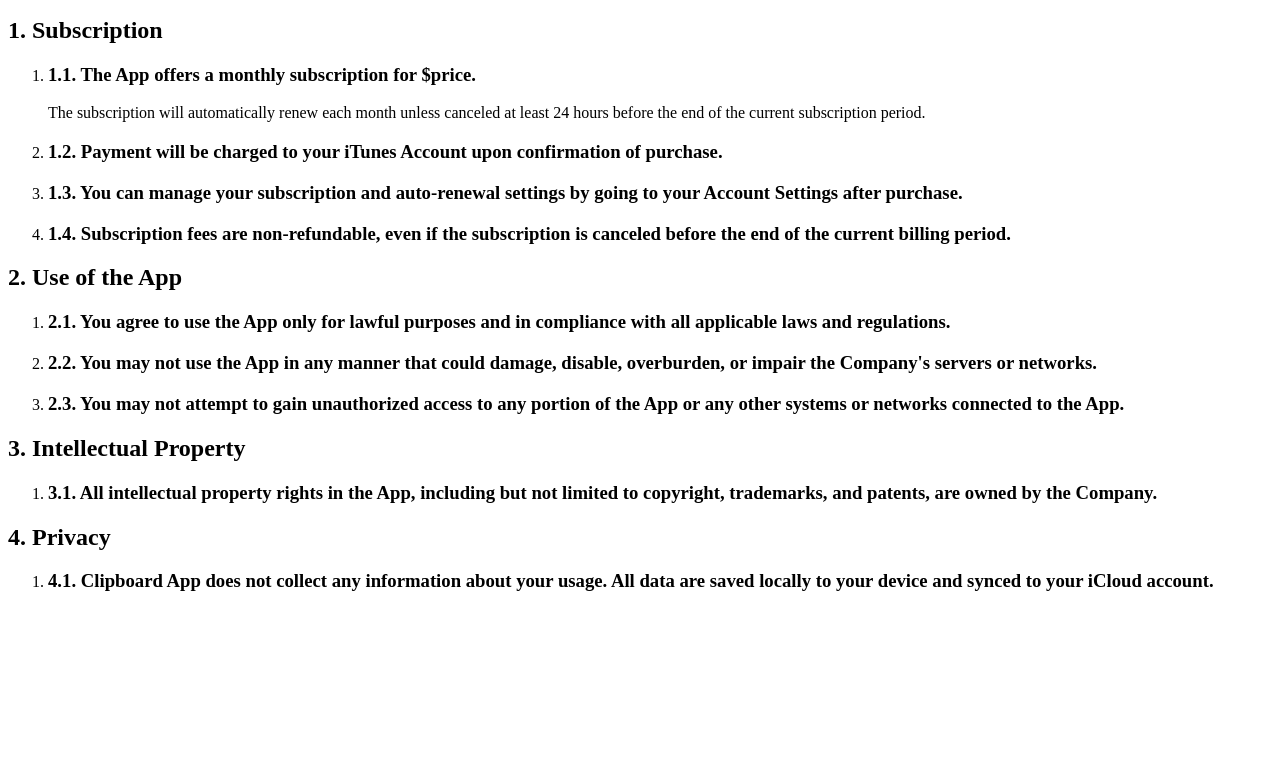
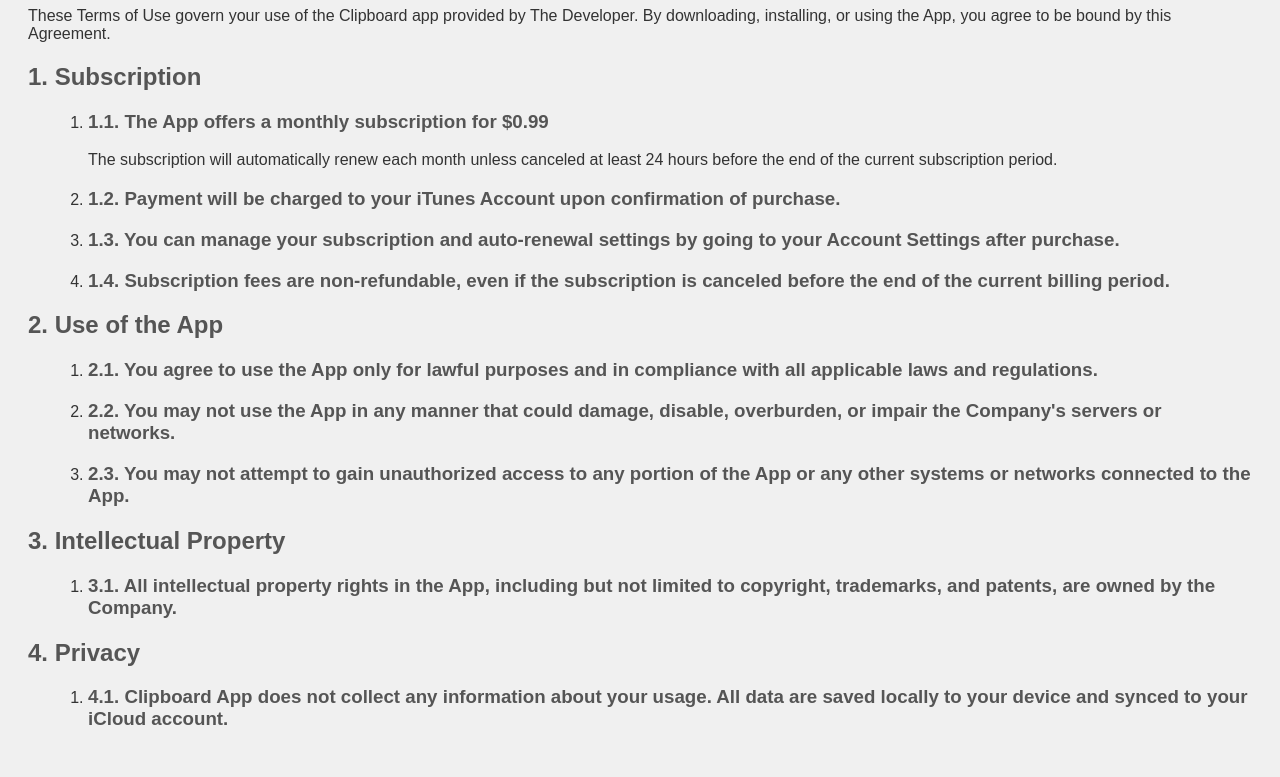
Before and after one commit to TariqAlmazyad/TermsOfUse, a plain HTML site: page index.html in a window 1280 px wide. Shown: the part 101-878 px from the top of the page. Before the commit the page ends 800 px from the top, so only its background shows below. Drawn offline with Linux system fonts and the light colour scheme.

Commit message:
Update index.html

```diff
--- a/index.html
+++ b/index.html
@@ -4,6 +4,21 @@
 <meta charset="UTF-8">
 <meta name="viewport" content="width=device-width, initial-scale=1.0">
 <title>Terms of Use</title>
+<style>
+  body {
+    background-color: #f0f0f0; /* Light gray background */
+    color: #333; /* Dark text color */
+    font-family: Arial, sans-serif; /* Default font */
+    padding: 20px; /* Add some padding */
+  }
+  h1, h2, h3 {
+    color: #555; /* Darker heading color */
+  }
+  ol {
+    list-style-type: decimal; /* Use decimal numbers for ordered lists */
+    margin-left: 20px; /* Add some margin to the left */
+  }
+</style>
 </head>
 <body>
 
@@ -15,7 +30,7 @@
 
 <ol>
   <li>
-    <h3>1.1. The App offers a monthly subscription for $price.</h3>
+    <h3>1.1. The App offers a monthly subscription for $0.99 </h3>
     <p>The subscription will automatically renew each month unless canceled at least 24 hours before the end of the current subscription period.</p>
   </li>
   <li>
```
